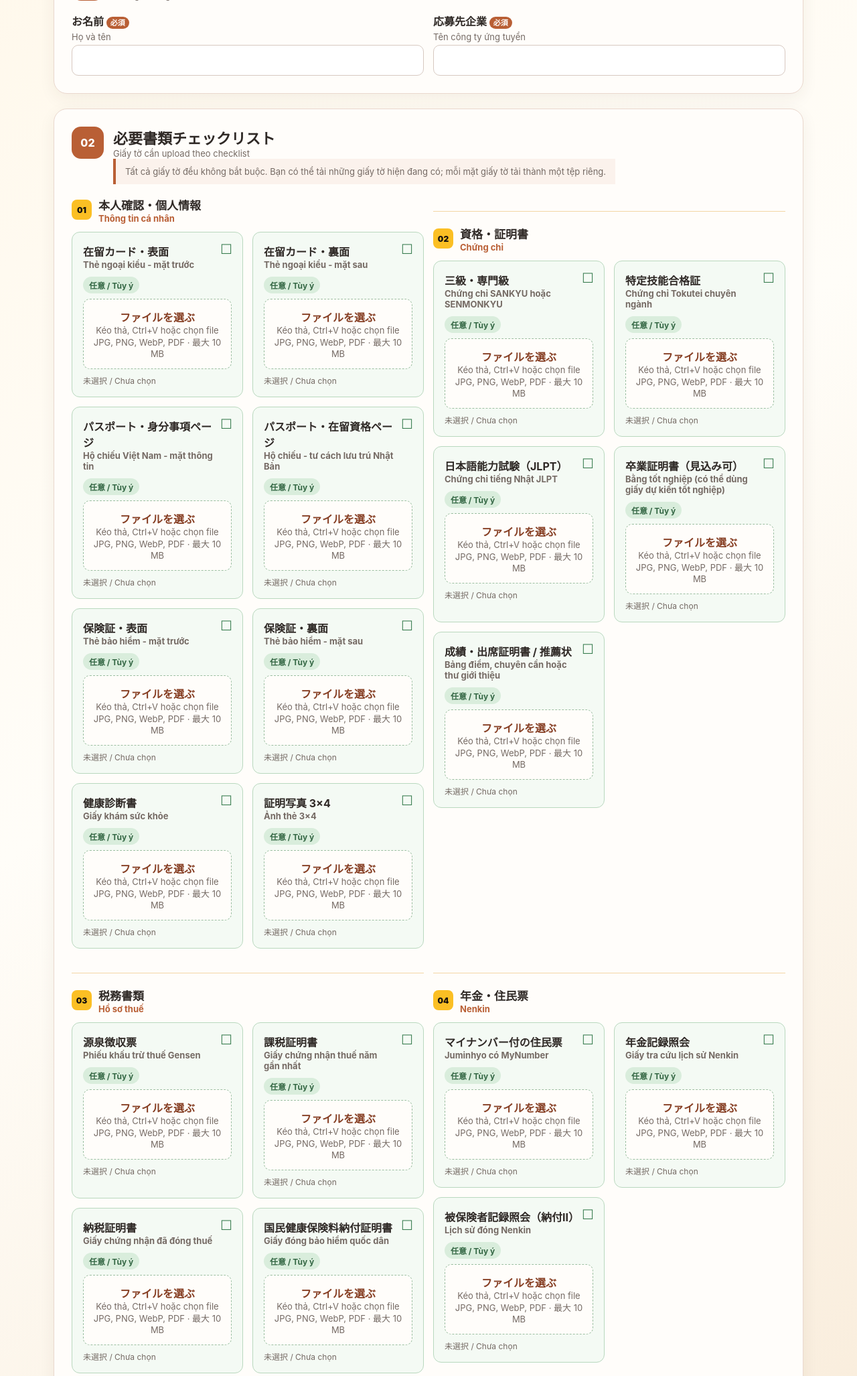
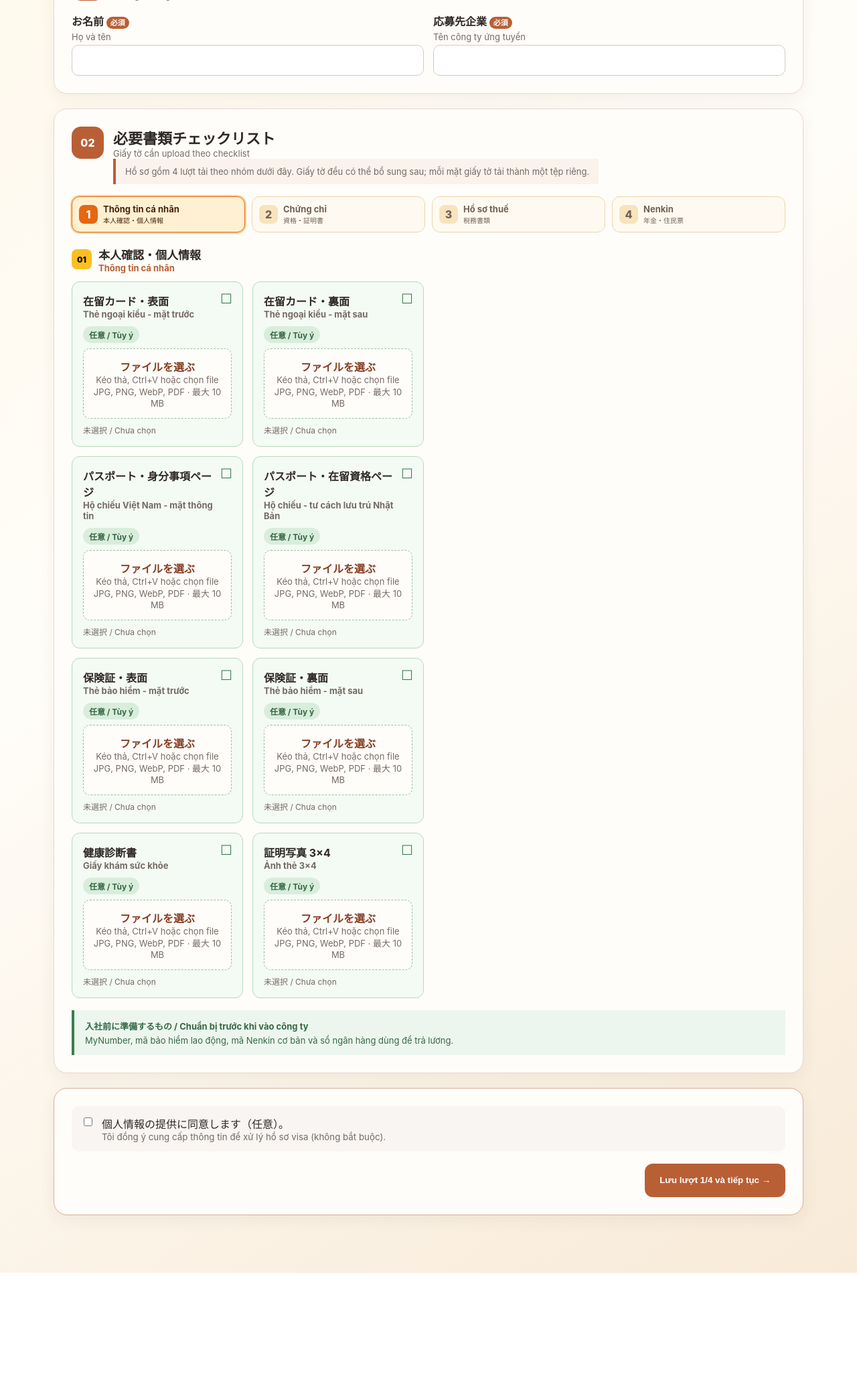
Before and after one commit to VuBao/visa-submit, a PHP site: page /apply-visa/ in a window 1280 px wide. Shown: the part 470-2524 px from the top of the page at 67% size. After the commit the page ends 2370 px from the top, so only its background shows below. Run offline with PHP 8.4, Linux system fonts and the light colour scheme.

Commit message:
Split visa document submission into four rounds

```diff
--- a/visa-pages/apply-visa/index.html
+++ b/visa-pages/apply-visa/index.html
@@ -54,6 +54,16 @@
             <p id="visa-resume-status" class="visa-resume-status" hidden></p>
           </details>
         </section>
+        <aside id="visa-active-application" class="visa-active-application" hidden>
+          <div>
+            <strong>Hồ sơ đã lưu / 保存済み</strong>
+            <p>Mã hồ sơ: <b id="visa-active-code"></b></p>
+            <p>PIN: <b id="visa-active-pin"></b></p>
+          </div>
+          <button id="visa-copy-active" type="button" class="visa-button visa-button-light">
+            Sao chép mã và PIN
+          </button>
+        </aside>
         <form
           id="visa-application-form"
           class="visa-form"
@@ -88,12 +98,14 @@
                 <h2>必要書類チェックリスト</h2>
                 <p>Giấy tờ cần upload theo checklist</p>
                 <p class="visa-checklist-note">
-                  Tất cả giấy tờ đều không bắt buộc. Bạn có thể tải những giấy
-                  tờ hiện đang có; mỗi mặt giấy tờ tải thành một tệp riêng.
+                  Hồ sơ gồm 4 lượt tải theo nhóm dưới đây. Giấy tờ đều có thể
+                  bổ sung sau; mỗi mặt giấy tờ tải thành một tệp riêng.
                 </p>
               </div>
             </div>
+            <ol id="visa-step-list" class="visa-step-list" aria-label="Bốn lượt tải hồ sơ"></ol>
             <div class="visa-document-grid" id="visa-documents"></div>
+            <p id="visa-step-status" class="visa-step-status" role="status" hidden></p>
             <aside class="visa-prep-note">
               <strong
                 >入社前に準備するもの / Chuẩn bị trước khi vào công ty</strong
@@ -112,9 +124,14 @@
                   buộc).</small
                 ></span
               ></label
-            ><button type="submit" class="visa-button">
-              書類を送信する <span>Gửi hồ sơ</span>
-            </button>
+            ><div class="visa-step-actions">
+              <button id="visa-step-back" type="button" class="visa-button visa-button-light" hidden>
+                ← Lượt trước
+              </button>
+              <button id="visa-step-submit" type="submit" class="visa-button">
+                Lưu lượt 1/4 và tiếp tục →
+              </button>
+            </div>
           </section>
         </form>
         <dialog id="visa-result-dialog" class="visa-result-dialog">
@@ -142,6 +159,6 @@
         </dialog>
       </div>
     </main>
-    <script src="../assets/visa.js?v=20261008-upload-fix"></script>
+    <script src="../assets/visa.js?v=20261008-four-rounds"></script>
   </body>
 </html>
--- a/visa-pages/assets/visa.css
+++ b/visa-pages/assets/visa.css
@@ -540,6 +540,77 @@ body {
   padding-top: 12px;
   border-top: 1px solid #ead8ce;
 }
+
+[hidden] { display: none !important; }
+.visa-active-application {
+  display: flex;
+  align-items: center;
+  justify-content: space-between;
+  gap: 14px;
+  margin: 20px 0;
+  padding: 16px 20px;
+  border: 1px solid #e9ae47;
+  border-radius: 14px;
+  background: #fff3d5;
+}
+.visa-active-application p { margin: 4px 0 0; overflow-wrap: anywhere; }
+.visa-active-application b { color: #8f360b; }
+.visa-step-list {
+  display: grid;
+  grid-template-columns: repeat(4, minmax(0, 1fr));
+  gap: 10px;
+  margin: 0 0 20px;
+  padding: 0;
+  list-style: none;
+}
+.visa-step-list li {
+  display: grid;
+  grid-template-columns: 28px minmax(0, 1fr);
+  gap: 1px 8px;
+  align-items: center;
+  padding: 10px;
+  border: 1px solid #ead5ae;
+  border-radius: 12px;
+  background: #fffaf1;
+  color: #6f6255;
+}
+.visa-step-list li > span {
+  display: grid;
+  grid-row: span 2;
+  place-items: center;
+  width: 28px;
+  height: 28px;
+  border-radius: 8px;
+  background: #f7e4bd;
+  font-weight: 800;
+}
+.visa-step-list b { font-size: 13px; }
+.visa-step-list small { font-size: 10px; overflow-wrap: anywhere; }
+.visa-step-list .is-current {
+  border-color: #e56712;
+  background: #fff0d2;
+  color: #47240c;
+  box-shadow: 0 0 0 2px #fbd394;
+}
+.visa-step-list .is-current > span { background: #e56712; color: #fff; }
+.visa-step-list .is-complete > span { background: #36835b; color: #fff; }
+.visa-document-category:not([hidden]) { margin-top: 0; padding-top: 0; border-top: 0; }
+.visa-step-status {
+  margin: 18px 0 0;
+  padding: 10px 14px;
+  border-radius: 10px;
+  background: #eaf6ef;
+  color: #236146;
+  font-weight: 700;
+}
+.visa-step-actions { display: flex; justify-content: space-between; gap: 12px; }
+.visa-step-actions .visa-button:last-child { margin-left: auto; }
+@media (max-width: 720px) {
+  .visa-step-list { grid-template-columns: repeat(2, minmax(0, 1fr)); }
+  .visa-active-application { flex-direction: column; align-items: stretch; }
+  .visa-step-actions { flex-direction: column-reverse; }
+  .visa-step-actions .visa-button:last-child { margin-left: 0; }
+}
 .visa-file-review img,
 .visa-file-review iframe {
   display: block;
--- a/visa-pages/assets/visa.js
+++ b/visa-pages/assets/visa.js
@@ -71,10 +71,27 @@
   documentGrid.innerHTML = categories
     .map(
       (category, index) =>
-        `<section class="visa-document-category"><header><span>${String(index + 1).padStart(2, "0")}</span><div><h3>${category.ja}</h3><p>${category.vi}</p></div></header><div class="visa-category-grid">${category.items.map((key) => documentCard(key, docs[key])).join("")}</div></section>`,
+        `<section class="visa-document-category" data-step="${index}" ${index ? "hidden" : ""}><header><span>${String(index + 1).padStart(2, "0")}</span><div><h3>${category.ja}</h3><p>${category.vi}</p></div></header><div class="visa-category-grid">${category.items.map((key) => documentCard(key, docs[key])).join("")}</div></section>`,
+    )
+    .join("");
+  const stepList = document.getElementById("visa-step-list");
+  stepList.innerHTML = categories
+    .map(
+      (category, index) =>
+        `<li data-step="${index}"><span>${index + 1}</span><b>${category.vi}</b><small>${category.ja}</small></li>`,
     )
     .join("");
   const allowed = ["image/jpeg", "image/png", "image/webp", "application/pdf"];
+  const categorySections = Array.from(documentGrid.querySelectorAll(".visa-document-category"));
+  const applicantPanel = form.querySelector(".visa-fields").closest(".visa-panel");
+  const stepStatus = document.getElementById("visa-step-status");
+  const backButton = document.getElementById("visa-step-back");
+  const submitButton = document.getElementById("visa-step-submit");
+  const activeApplication = document.getElementById("visa-active-application");
+  const activeCode = document.getElementById("visa-active-code");
+  const activePin = document.getElementById("visa-active-pin");
+  let currentStep = 0;
+  const completedSteps = new Set();
   let lastFocusedCard = null;
   let resumeSession = null;
   const alertBox = document.getElementById("visa-alert");
@@ -103,6 +120,32 @@
     alertBox.hidden = true;
     alertBox.textContent = "";
   };
+
+  const stepButtonLabel = (index) => index === categories.length - 1
+    ? "Lưu lượt 4/4 và hoàn tất"
+    : `Lưu lượt ${index + 1}/4 và tiếp tục →`;
+  const setStep = (index, message = "") => {
+    currentStep = index;
+    lastFocusedCard = null;
+    categorySections.forEach((section, position) => {
+      section.hidden = position !== index;
+    });
+    applicantPanel.hidden = index !== 0;
+    backButton.hidden = index === 0;
+    submitButton.textContent = stepButtonLabel(index);
+    stepList.querySelectorAll("li").forEach((item, position) => {
+      item.classList.toggle("is-current", position === index);
+      item.classList.toggle("is-complete", completedSteps.has(position));
+      if (position === index) item.setAttribute("aria-current", "step");
+      else item.removeAttribute("aria-current");
+    });
+    stepStatus.textContent = message;
+    stepStatus.hidden = !message;
+  };
+  backButton.addEventListener("click", () => {
+    if (currentStep > 0) setStep(currentStep - 1);
+  });
+  setStep(0);
 
   const setResumeStatus = (message, isError = false) => {
     resumeStatus.textContent = message;
@@ -140,8 +183,9 @@
     form.elements.company_name.value = application.company_name || "";
     renderSavedDocuments(application);
     localStorage.setItem("visa_application_code", application.application_code);
-    form.querySelector("button[type=submit]").innerHTML =
-      "追加書類を保存する <span>Lưu tài liệu bổ sung</span>";
+    activeCode.textContent = application.application_code;
+    activePin.textContent = pin;
+    activeApplication.hidden = false;
     setResumeStatus(`Đã mở hồ sơ ${application.application_code}.`);
   };
 
@@ -153,11 +197,17 @@
     resultLink.textContent = result.resume_url;
     document.getElementById("visa-result-title").textContent = result.partial
       ? "Hồ sơ đã lưu, còn tài liệu chưa tải"
+      : result.complete
+        ? "Đã hoàn tất 4 lượt tải hồ sơ"
+        : result.firstStage
+          ? "Đã lưu lượt 1/4"
           : result.resumed
             ? "Đã lưu tài liệu bổ sung"
             : "Đã lưu hồ sơ thành công";
     resultDialog.querySelector(".visa-save-warning").textContent = result.partial
       ? `Đã xác nhận tải ${result.savedCount}/${result.total} file. Hãy lưu mã hồ sơ và PIN, kiểm tra những tài liệu đã lưu rồi gửi lại những file còn thiếu. ${result.error || ""}`
+      : result.firstStage
+        ? "Hãy sao chép mã hồ sơ và PIN ngay bây giờ. Đóng hộp thoại để tiếp tục lượt 2/4."
       : "Hãy lưu lại mã hồ sơ và PIN để có thể nộp thêm tài liệu lần sau.";
     document.getElementById("visa-copy-result").textContent = "Sao chép thông tin";
     resultDialog.showModal();
@@ -207,6 +257,12 @@
     const text = `Mã hồ sơ: ${resultCode.textContent}\nMã PIN: ${resultPin.textContent}\nLink tiếp tục: ${resultLink.href}`;
     await navigator.clipboard.writeText(text);
     document.getElementById("visa-copy-result").textContent = "Đã sao chép ✓";
+  });
+  document.getElementById("visa-copy-active").addEventListener("click", async () => {
+    await navigator.clipboard.writeText(
+      `Mã hồ sơ: ${activeCode.textContent}\nMã PIN: ${activePin.textContent}`,
+    );
+    document.getElementById("visa-copy-active").textContent = "Đã sao chép ✓";
   });
 
   const filesFromClipboard = (clipboard) => {
@@ -332,11 +388,14 @@
       invalidField.reportValidity();
       return;
     }
-    const button = form.querySelector("button[type=submit]");
+    const button = submitButton;
     button.disabled = true;
+    backButton.disabled = true;
     button.textContent = "送信中… / Đang gửi…";
     const selected = Array.from(fileInputs).flatMap((input) =>
-      Array.from(input.files || []).map((file) => ({ input, file })),
+      Number(input.closest(".visa-document-category").dataset.step) === currentStep
+        ? Array.from(input.files || []).map((file) => ({ input, file }))
+        : [],
     );
     let savedCount = 0;
     let initialResult = null;
@@ -385,8 +444,6 @@
         sessionStorage.removeItem("visa_pending_submission_id");
         sessionStorage.removeItem("visa_pending_identity");
       }
-      if (resumeSession && !selected.length && !initialResult)
-        throw new Error("Vui lòng chọn tài liệu mới để bổ sung.");
       latestResult = initialResult;
       for (const { input, file } of selected) {
         button.textContent = `Đang tải file ${savedCount + 1}/${selected.length}…`;
@@ -401,12 +458,27 @@
         currentUpload = null;
       }
       if (latestResult?.application) renderSavedDocuments(latestResult.application);
+      completedSteps.add(currentStep);
       clearError();
+      if (currentStep === categories.length - 1) {
         showResult({
           ...latestResult,
+          application_code: resumeSession.code,
           pin: resumeSession.pin,
-        resumed: !initialResult,
+          resume_url: `${location.origin}/apply-visa/?resume=${encodeURIComponent(resumeSession.code)}`,
+          complete: true,
         });
+        setStep(currentStep, "Đã hoàn tất 4 lượt. Bạn có thể quay lại từng lượt để bổ sung tài liệu.");
+      } else {
+        const completed = currentStep + 1;
+        setStep(
+          completed,
+          `${selected.length ? "Đã lưu" : "Đã bỏ qua"} lượt ${completed}/4. Tiếp tục với ${categories[completed].vi}.`,
+        );
+        if (initialResult)
+          showResult({ ...initialResult, firstStage: true });
+        else documentGrid.scrollIntoView({ behavior: "smooth", block: "start" });
+      }
     } catch (error) {
       const connectionLost =
         error instanceof TypeError || /load failed|failed to fetch/i.test(error.message);
@@ -456,9 +528,8 @@
       }
     } finally {
       button.disabled = false;
-      button.innerHTML = resumeSession
-        ? "追加書類を保存する <span>Lưu tài liệu bổ sung</span>"
-        : "書類を送信する <span>Gửi hồ sơ</span>";
+      backButton.disabled = false;
+      button.textContent = stepButtonLabel(currentStep);
     }
   });
 })();
```
Also changed, not shown: README.md. Lines whose indentation alone changed are shown as unchanged.
